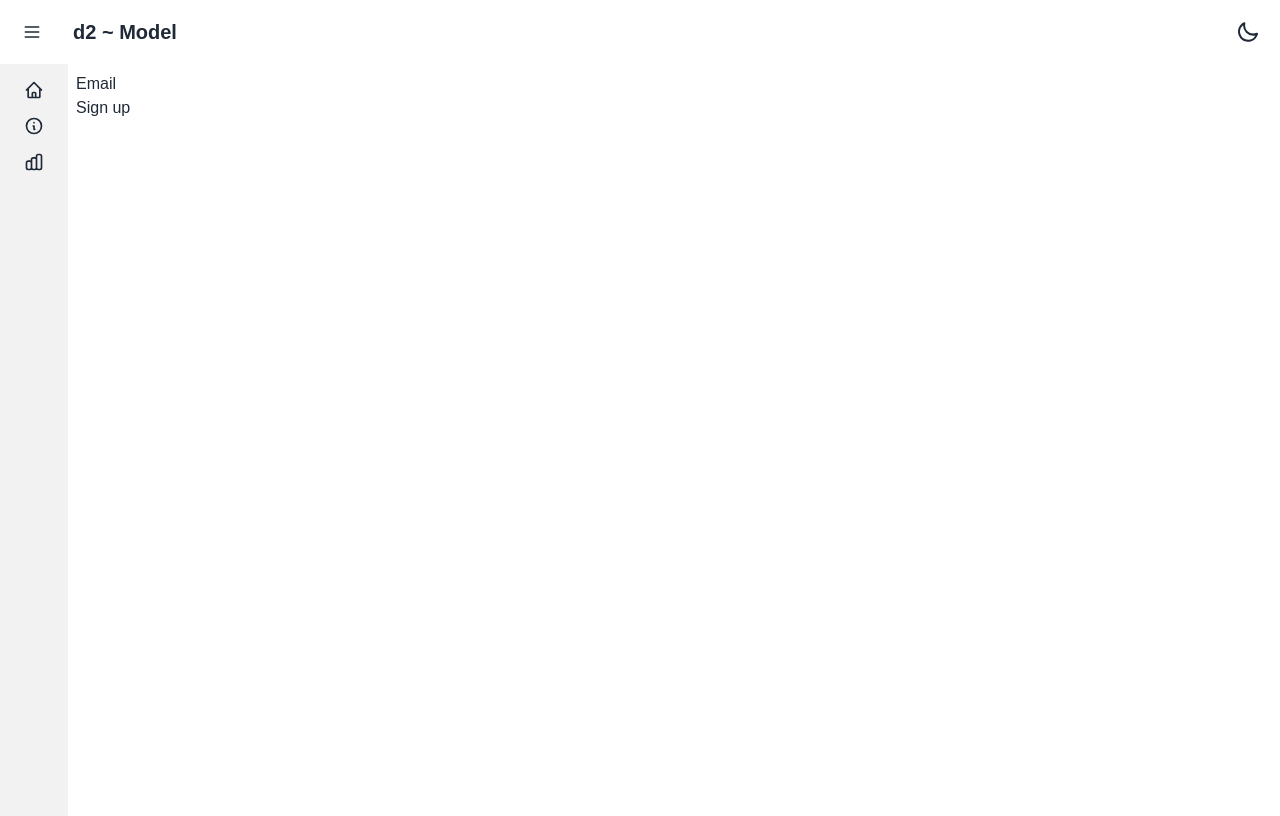
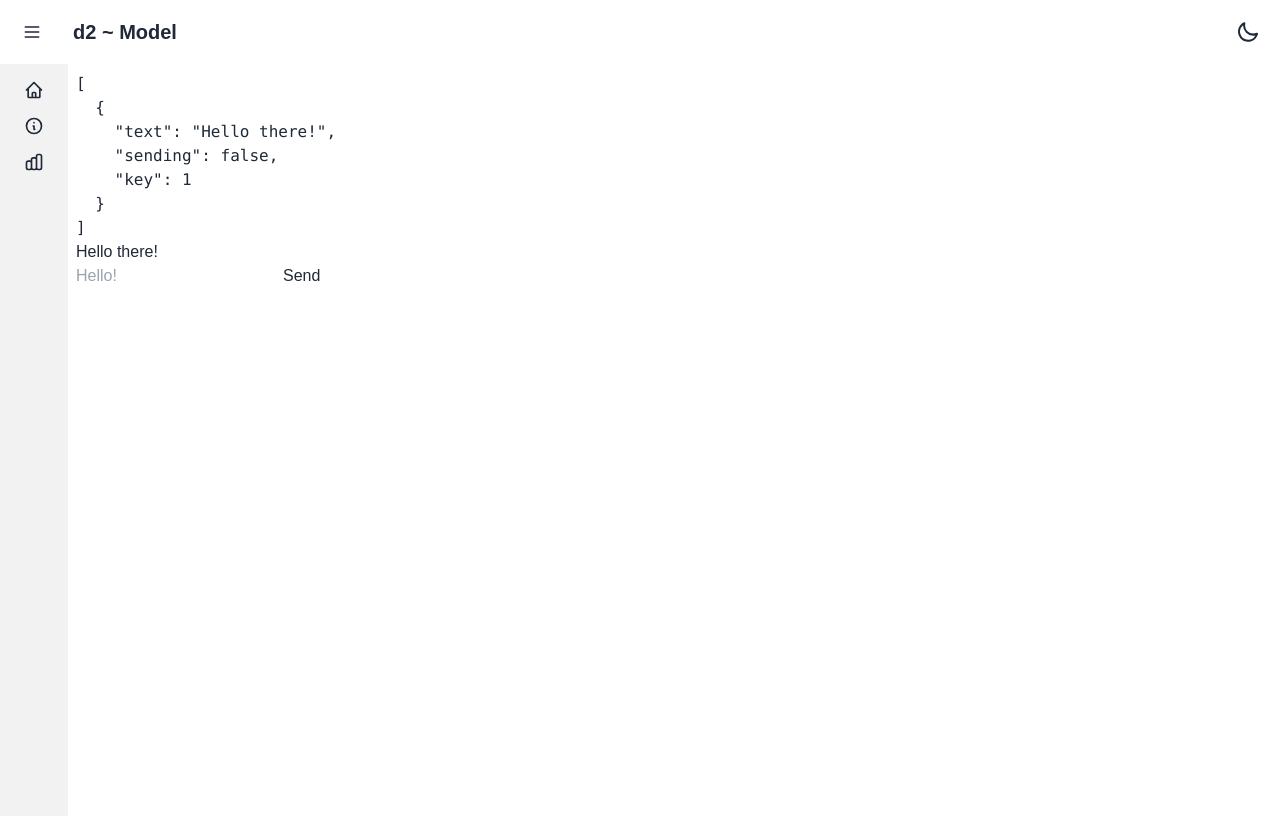
Before and after one commit to chanwit-y/d2-model-demo, a Next.js app: page / in a window 1280 px wide. Built offline with nearby package versions, Linux system fonts and the light colour scheme.

Commit message:
Add Optimistic component for optimistic UI updates and update Home page

```diff
--- /dev/null
+++ b/src/app/example/optimistic/index.tsx
@@ -0,0 +1,68 @@
+"use client";
+
+import { useOptimistic, useState, useRef, Fragment } from "react";
+
+
+type A = { text: string, sending: boolean }
+
+async function deliverMessage(message: string) {
+	await new Promise((res) => setTimeout(res, 1000));
+	return message;
+}
+
+function Thread({ messages, sendMessage }: { messages: A[], sendMessage: (formData: FormData) => Promise<void> }) {
+	const formRef = useRef<HTMLFormElement | null>(null);
+
+	async function formAction(formData: FormData) {
+		const message = formData.get("message")?.toString();
+		if (!message) return
+		addOptimisticMessage({ text: message, sending: false });
+		formRef.current?.reset();
+		//จุดร่วม
+		await sendMessage(formData);
+	}
+
+	const [optimisticMessages, addOptimisticMessage] = useOptimistic(
+		messages,
+		(state, newMessage: A) => [
+			...state,
+			{
+				text: newMessage.text + " (Optimistic)",
+				sending: true
+			}
+		]
+	);
+
+	return (
+		<>
+			{optimisticMessages.map((message, index) => (
+				<div key={index}>
+					{message.text}
+					{!!message.sending && <small> (Sending...)</small>}
+				</div>
+			))}
+			<form action={formAction} ref={formRef}>
+				<input type="text" name="message" placeholder="Hello!" />
+				<button type="submit">Send</button>
+			</form>
+		</>
+	);
+}
+
+export default function Optimistic() {
+	const [messages, setMessages] = useState([
+		{ text: "Hello there!", sending: false, key: 1 }
+	]);
+	async function sendMessage(formData: FormData) {
+		const message = formData.get("message")?.toString()
+		if (!message) return
+		const sentMessage = await deliverMessage(message);
+		// setMessages((messages) => [...messages, { text: sentMessage, sending: false, key: messages.length + 1 }]);
+	}
+	return <Fragment>
+		<pre>
+		{JSON.stringify(messages, undefined, 2)}
+		</pre>
+		<Thread messages={messages} sendMessage={sendMessage} />
+	</Fragment>;
+}
--- a/src/app/page.tsx
+++ b/src/app/page.tsx
@@ -1,10 +1,12 @@
 import Image from "next/image";
 import { Test } from "./example/Test";
+import Optimistic from "./example/optimistic";
 
 export default function Home() {
   return (
     <div className="p-2">
-     <Test />
+     {/* <Test />  */}
+     <Optimistic />
     </div>
   );
 }
```
